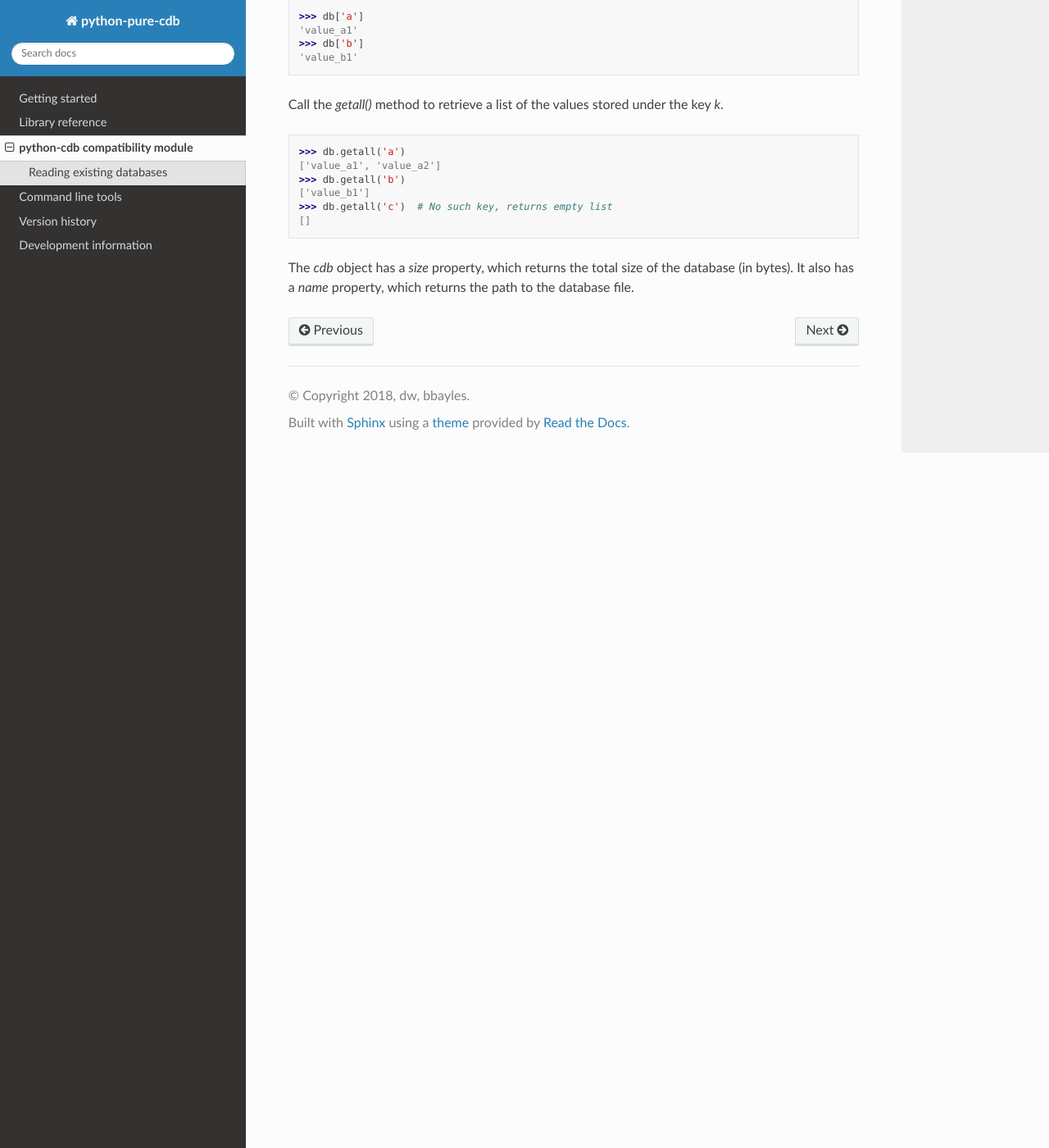
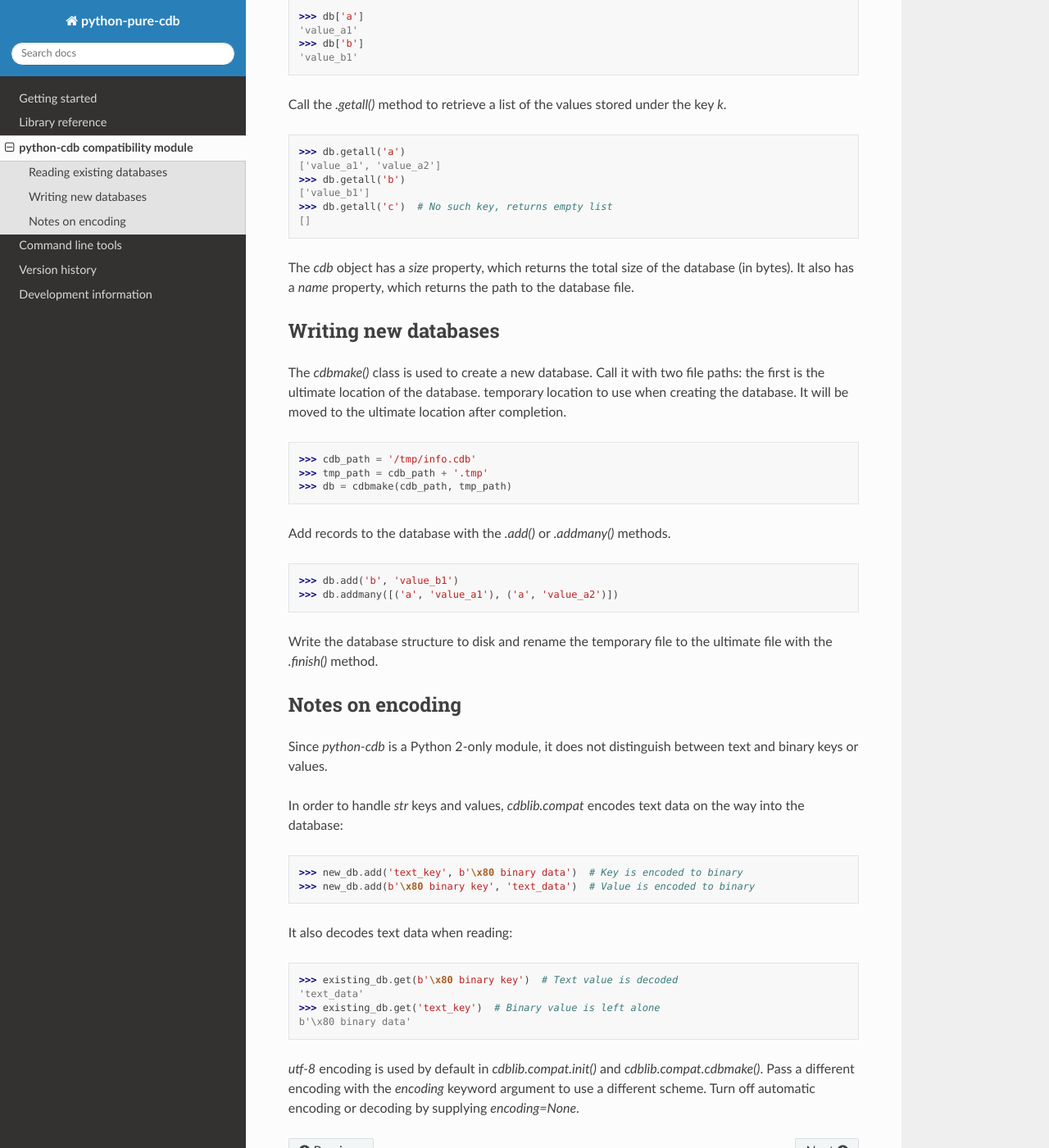
Before and after one commit to bbayles/python-pure-cdb, a Sphinx documentation site: the page built from docs/compat.rst, in a window 1280 px wide and 1400 px high, scrolled down 1489 px. Shown: the whole window at 82% size. Built offline with Sphinx 7.4.7 and the Read the Docs theme 2.0.0, drawn with Linux system fonts in a browser that asks for light colours; some of the changed text lies outside the part shown.

Commit message:
Notes of encoding

```diff
--- a/docs/compat.rst
+++ b/docs/compat.rst
@@ -20,7 +20,7 @@ returns a `cdb` object that can be used to retrieve records from it.
 
     >>> db = cdb.init('info.cdb')
 
-The `each()` method returns successive `(key, value)` pairs from the database.
+The `.each()` method returns successive `(key, value)` pairs from the database.
 After the last record is returned the next call will return `None`.
 The call after that will return the first record again.
 
@@ -34,15 +34,15 @@ The call after that will return the first record again.
     >>> db.each()  # Loop around to the first record
     ('a', 'value_a1')
 
-The `keys()` method returns a list of distinct keys from the database.
+The `.keys()` method returns a list of distinct keys from the database.
 
     >>> db.keys()
     ['a', 'b']
 
 The `cdb` object keeps an iterator over the distinct keys of the database.
-The `firstkey()` method resets the iterator and returns the first stored key.
-The `nextkey()` advances the iterator and returns the next key.
-After exhausting the iterator, `None` will be returned until `firstkey()` is
+The `.firstkey()` method resets the iterator and returns the first stored key.
+The `.nextkey()` advances the iterator and returns the next key.
+After exhausting the iterator, `None` will be returned until `.firstkey()` is
 called again.
 
     >>> db.firstkey()
@@ -53,8 +53,8 @@ called again.
     >>> db.firstkey()  # Reset the iterator
     'a'
 
-Call the `get()` method with a key `k` and an optional index `i` to retrieve
-the `i`-th value stored under `k`. If there is no such value, `get()` returnes
+Call the `.get()` method with a key `k` and an optional index `i` to retrieve
+the `i`-th value stored under `k`. If there is no such value, `.get()` returnes
 `None`.
 
     >>> db.get('a')
@@ -72,7 +72,7 @@ raised.
     >>> db['b']
     'value_b1'
 
-Call the `getall()` method to retrieve a list of the values stored under the
+Call the `.getall()` method to retrieve a list of the values stored under the
 key `k`.
 
     >>> db.getall('a')
@@ -85,3 +85,48 @@ key `k`.
 The `cdb` object has a `size` property, which returns the total size of the
 database (in bytes). It also has a `name` property, which returns the path
 to the database file.
+
+
+Writing new databases
+---------------------
+
+The `cdbmake()` class is used to create a new database. Call it with two
+file paths: the first is the ultimate location of the database.
+temporary location to use when creating the database.
+It will be moved to the ultimate location after completion.
+
+    >>> cdb_path = '/tmp/info.cdb'
+    >>> tmp_path = cdb_path + '.tmp'
+    >>> db = cdbmake(cdb_path, tmp_path)
+
+Add records to the database with the `.add()` or `.addmany()` methods.
+
+    >>> db.add('b', 'value_b1')
+    >>> db.addmany([('a', 'value_a1'), ('a', 'value_a2')])
+
+Write the database structure to disk and rename the temporary file to the
+ultimate file with the `.finish()` method.
+
+
+Notes on encoding
+-----------------
+
+Since `python-cdb` is a Python 2-only module, it does not distinguish between
+text and binary keys or values.
+
+In order to handle `str` keys and values, `cdblib.compat` encodes text data
+on the way into the database:
+
+    >>> new_db.add('text_key', b'\x80 binary data')  # Key is encoded to binary
+    >>> new_db.add(b'\x80 binary key', 'text_data')  # Value is encoded to binary
+
+It also decodes text data when reading:
+
+    >>> existing_db.get(b'\x80 binary key')  # Text value is decoded
+    'text_data'
+    >>> existing_db.get('text_key')  # Binary value is left alone
+    b'\x80 binary data'
+
+`utf-8` encoding is used by default in `cdblib.compat.init()` and `cdblib.compat.cdbmake()`.
+Pass a different encoding with the `encoding` keyword argument to use a different scheme.
+Turn off automatic encoding or decoding by supplying `encoding=None`.
```
